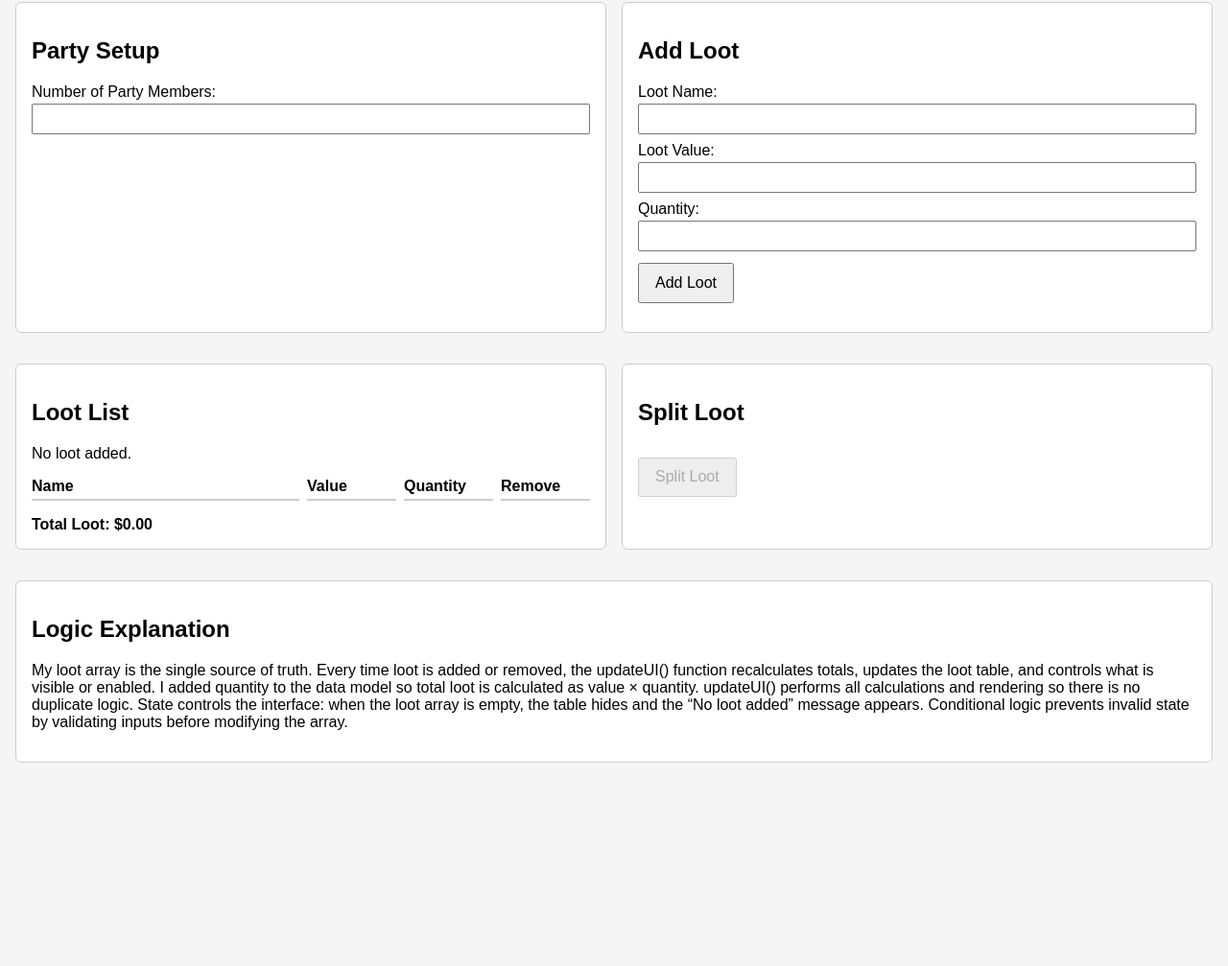
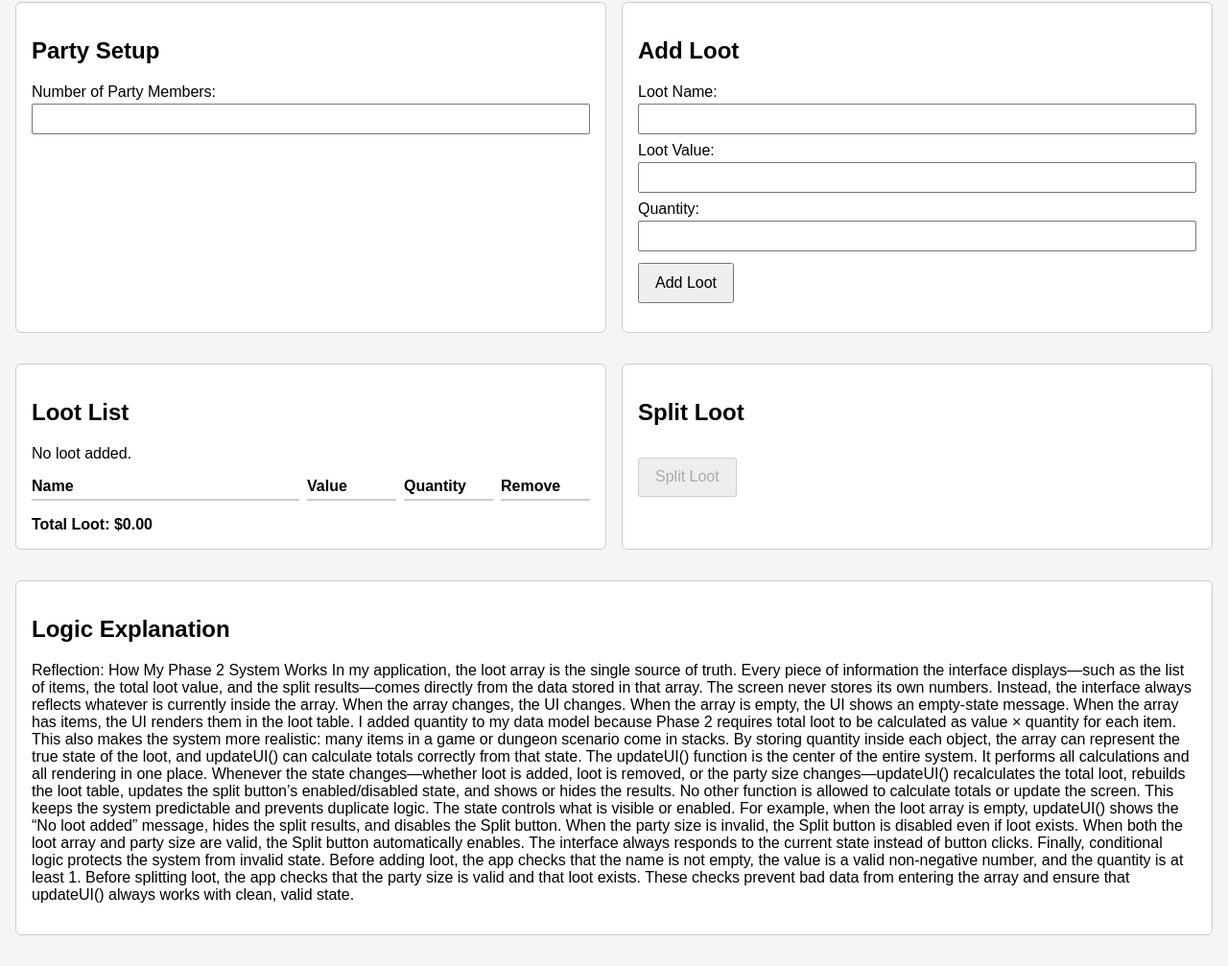
Before and after one commit to dolbin74/LootSplitter2, a plain HTML site: page index.html in a window 1280 px wide. Shown: the part 94-1101 px from the top of the page at 96% size. Before the commit the page ends 921 px from the top, so only its background shows below. Drawn offline with Linux system fonts and the light colour scheme.

Commit message:
Update index.html

```diff
--- a/index.html
+++ b/index.html
@@ -130,13 +130,16 @@
     <section class="panel reflection">
         <h2>Logic Explanation</h2>
         <p>
-            My loot array is the single source of truth. Every time loot is added or removed,
-            the updateUI() function recalculates totals, updates the loot table, and controls
-            what is visible or enabled. I added quantity to the data model so total loot is
-            calculated as value × quantity. updateUI() performs all calculations and rendering
-            so there is no duplicate logic. State controls the interface: when the loot array
-            is empty, the table hides and the “No loot added” message appears. Conditional
-            logic prevents invalid state by validating inputs before modifying the array.
+                        Reflection: How My Phase 2 System Works
+In my application, the loot array is the single source of truth. Every piece of information the interface displays—such as the list of items, the total loot value, and the split results—comes directly from the data stored in that array. The screen never stores its own numbers. Instead, the interface always reflects whatever is currently inside the array. When the array changes, the UI changes. When the array is empty, the UI shows an empty‑state message. When the array has items, the UI renders them in the loot table.
+
+I added quantity to my data model because Phase 2 requires total loot to be calculated as value × quantity for each item. This also makes the system more realistic: many items in a game or dungeon scenario come in stacks. By storing quantity inside each object, the array can represent the true state of the loot, and updateUI() can calculate totals correctly from that state.
+
+The updateUI() function is the center of the entire system. It performs all calculations and all rendering in one place. Whenever the state changes—whether loot is added, loot is removed, or the party size changes—updateUI() recalculates the total loot, rebuilds the loot table, updates the split button’s enabled/disabled state, and shows or hides the results. No other function is allowed to calculate totals or update the screen. This keeps the system predictable and prevents duplicate logic.
+
+The state controls what is visible or enabled. For example, when the loot array is empty, updateUI() shows the “No loot added” message, hides the split results, and disables the Split button. When the party size is invalid, the Split button is disabled even if loot exists. When both the loot array and party size are valid, the Split button automatically enables. The interface always responds to the current state instead of button clicks.
+
+Finally, conditional logic protects the system from invalid state. Before adding loot, the app checks that the name is not empty, the value is a valid non‑negative number, and the quantity is at least 1. Before splitting loot, the app checks that the party size is valid and that loot exists. These checks prevent bad data from entering the array and ensure that updateUI() always works with clean, valid state.
         </p>
     </section>
 
```
